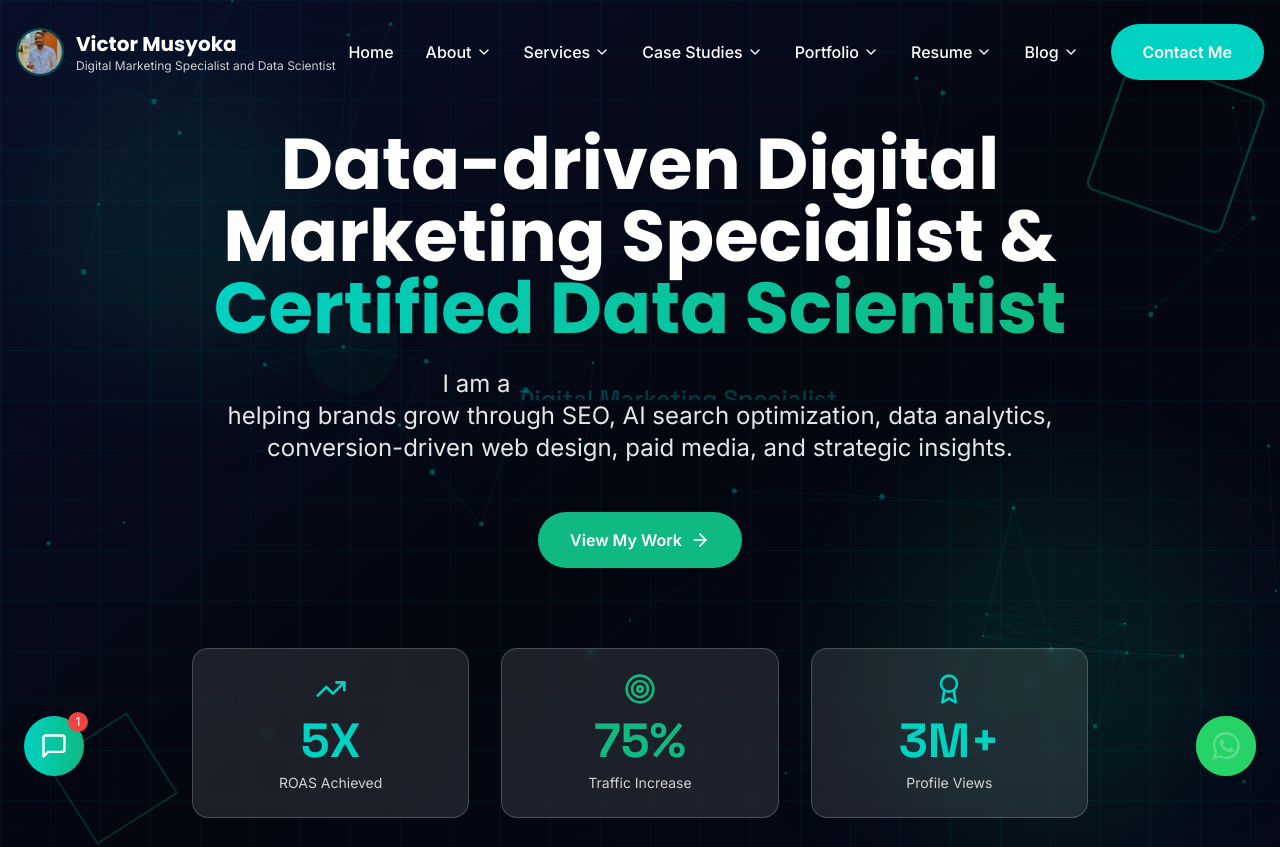
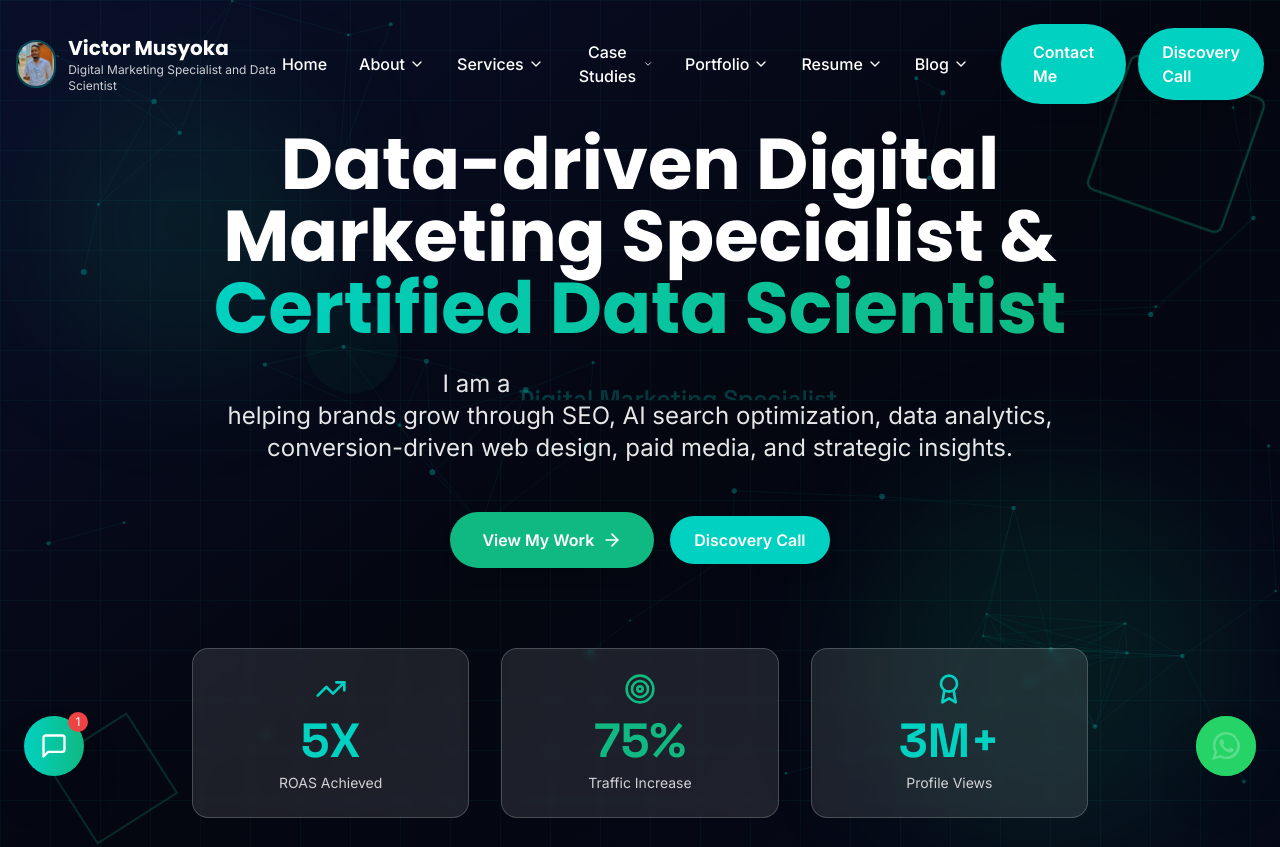
Before and after one commit to eighttwentyeightcodes/victormusyokaportfolio, a Next.js app: page / in a window 1280 px wide. Shown: the top 847 px of the page. Built offline with nearby package versions, Linux system fonts and the light colour scheme.

Commit message:
Add DiscoveryCallButton component to main sections
Introduces a reusable DiscoveryCallButton component and integrates it into the Services page, Footer, Hero, and Navbar for improved call-to-action visibility. Enhances user engagement by providing a direct phone contact option throughout the site.

```diff
--- a/app/services/page.tsx
+++ b/app/services/page.tsx
@@ -5,6 +5,7 @@ import Footer from '@/components/Footer'
 import { motion } from 'framer-motion'
 import { ArrowRight } from 'lucide-react'
 import { servicesData } from '@/lib/servicesData'
+import DiscoveryCallButton from '@/components/DiscoveryCallButton'
 
 export default function ServicesPage() {
   const services = servicesData
@@ -104,13 +105,14 @@ export default function ServicesPage() {
             <p className="text-xl text-white/90 mb-8">
               Let's discuss how my services can help you achieve your digital marketing goals and drive measurable results.
             </p>
-            <div className="flex flex-col sm:flex-row gap-4 justify-center">
+            <div className="flex flex-col sm:flex-row gap-4 justify-center items-center">
               <a href="/contact" className="btn-accent">
                 Book a Consultation
               </a>
               <a href="/case-studies" className="btn-outline text-white border-white hover:bg-white hover:text-primary">
                 View Case Studies
               </a>
+              <DiscoveryCallButton size="md" />
             </div>
           </motion.div>
         </div>
--- /dev/null
+++ b/components/DiscoveryCallButton.tsx
@@ -0,0 +1,17 @@
+import React from 'react'
+
+export default function DiscoveryCallButton({ size = 'md', className = '' }: { size?: 'sm' | 'md' | 'lg'; className?: string }) {
+  const sizes = {
+    sm: 'px-4 py-2 text-sm',
+    md: 'px-6 py-3',
+    lg: 'px-8 py-4 text-lg',
+  }
+  return (
+    <a
+      href="tel:+254113064648"
+      className={`${sizes[size]} inline-flex items-center justify-center rounded-full font-semibold bg-secondary text-white hover:bg-secondary-600 transition-all duration-300 shadow-lg hover:shadow-xl ${className}`}
+    >
+      Discovery Call
+    </a>
+  )
+}
--- a/components/Footer.tsx
+++ b/components/Footer.tsx
@@ -3,6 +3,7 @@
 import { Mail, Phone, MapPin, Linkedin, Github, Instagram } from 'lucide-react'
 import Link from 'next/link'
 import { servicesData } from '@/lib/servicesData'
+import DiscoveryCallButton from './DiscoveryCallButton'
 
 export default function Footer() {
   const currentYear = new Date().getFullYear()
@@ -96,14 +97,14 @@ export default function Footer() {
           </div>
         </div>
 
-        {/* Social Links */}
+        {/* Social Links and Call To Action */}
         <div className="border-t border-white/10 pt-8">
           <div className="flex flex-col md:flex-row justify-between items-center gap-4">
             <p className="text-white/60 text-sm">
               © {currentYear} Victor Musyoka. All rights reserved.
             </p>
 
-            <div className="flex gap-4">
+            <div className="flex items-center gap-4">
               <a href="http://linkedin.com/in/victor-musyoka" target="_blank" rel="noopener noreferrer" className="w-10 h-10 bg-white/10 rounded-full flex items-center justify-center hover:bg-secondary transition-colors">
                 <Linkedin size={20} />
               </a>
@@ -113,6 +114,7 @@ export default function Footer() {
               <a href="https://www.instagram.com/fmdafrica?utm_source=ig_web_button_share_sheet&igsh=ZDNlZDc0MzIxNw==" target="_blank" rel="noopener noreferrer" className="w-10 h-10 bg-white/10 rounded-full flex items-center justify-center hover:bg-secondary transition-colors">
                 <Instagram size={20} />
               </a>
+              <DiscoveryCallButton size="sm" className="ml-2" />
             </div>
           </div>
         </div>
--- a/components/Hero.tsx
+++ b/components/Hero.tsx
@@ -4,6 +4,7 @@ import { motion } from 'framer-motion'
 import { ArrowRight, TrendingUp, Target, Award } from 'lucide-react'
 import TechBackground from './TechBackground'
 import { useEffect, useState } from 'react'
+import DiscoveryCallButton from './DiscoveryCallButton'
 
 export default function Hero() {
   const stats = [
@@ -88,6 +89,7 @@ export default function Hero() {
               View My Work
               <ArrowRight size={20} className="group-hover:translate-x-1 transition-transform" />
             </a>
+            <DiscoveryCallButton size="md" />
           </motion.div>
 
           {/* Stats */}
--- a/components/Navbar.tsx
+++ b/components/Navbar.tsx
@@ -6,6 +6,7 @@ import { motion, AnimatePresence } from 'framer-motion'
 import { servicesData } from '@/lib/servicesData'
 import { navigationData } from '@/lib/navData'
 import Link from 'next/link'
+import DiscoveryCallButton from './DiscoveryCallButton'
 
 export default function Navbar() {
   const [isScrolled, setIsScrolled] = useState(false)
@@ -188,6 +189,7 @@ export default function Navbar() {
                 </motion.a>
               )
             })}
+            <div className="flex items-center gap-3">
               <motion.a
                 href="/contact"
                 initial={{ opacity: 0, y: -20 }}
@@ -197,6 +199,14 @@ export default function Navbar() {
               >
                 Contact Me
               </motion.a>
+              <motion.div
+                initial={{ opacity: 0, y: -20 }}
+                animate={{ opacity: 1, y: 0 }}
+                transition={{ delay: 0.8 }}
+              >
+                <DiscoveryCallButton size="md" />
+              </motion.div>
+            </div>
           </div>
 
           {/* Mobile Menu Button */}
```
Lines whose indentation alone changed are shown as unchanged.
